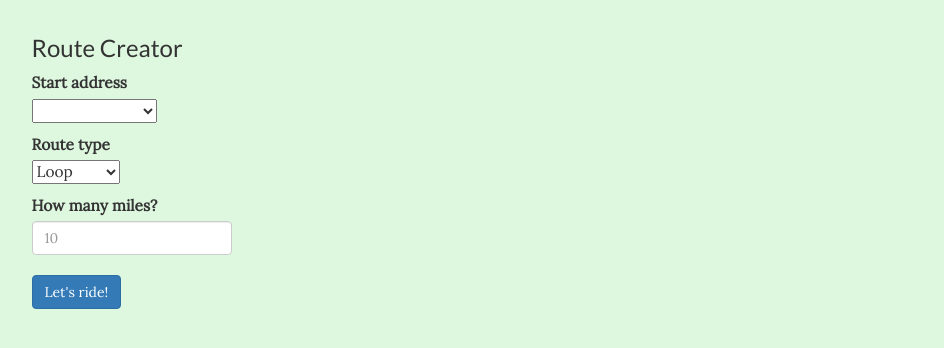
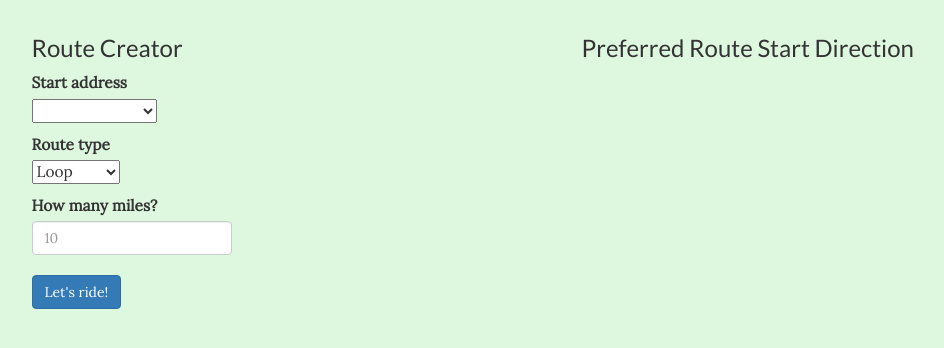
Before and after one commit to valeriewilson/velocity, a Flask app: template templates/home.html in a window 1280 px wide. Shown: the part 55-403 px from the top of the page, without its empty margins (86-1030 px from the left). Run offline with Flask 2, Linux system fonts and the light colour scheme; the template is opened without the code that fills it, so the values that code supplies are empty; some libraries are stand-ins or nearby versions.

Commit message:
Added & configured heading for chart

```diff
--- a/static/home.js
+++ b/static/home.js
@@ -5,6 +5,7 @@ function displayChart(result) {
 
     if (stats) {
         $("#polarChart").removeClass("hidden");
+        $("#chartHeader").removeClass("hidden");
 
         var ctx = $("#polarChart").get(0).getContext("2d");
 
@@ -55,6 +56,7 @@ function displayChart(result) {
         });
     } else {
         $("#polarChart").addClass("hidden");
+        $("#chartHeader").addClass("hidden");
     }
 }
 
@@ -253,6 +255,7 @@ function createRoute(evt) {
     };
     $('#generator-options').addClass("hidden");
     $('#polarChart').addClass("hidden");
+    $("#chartHeader").addClass("hidden");
     $('#loading-image').removeClass();
     $.post("/results", formInputs, displayResults);
 }
--- a/static/styles.css
+++ b/static/styles.css
@@ -83,3 +83,6 @@ p {
 #miles-field {
     width: 200px;
 }
+#chartHeader {
+    text-align: center;
+}
--- a/templates/home.html
+++ b/templates/home.html
@@ -112,6 +112,7 @@
 
         <div class="col-xs-12 col-sm-offset-1 col-sm-6 col-md-7 col-lg-7">
             <div id="map" class="hidden"></div>
+            <h3 id="chartHeader">Preferred Route Start Direction</h3>
             <canvas id="polarChart" width="80%"></canvas>
         </div>
 
```
